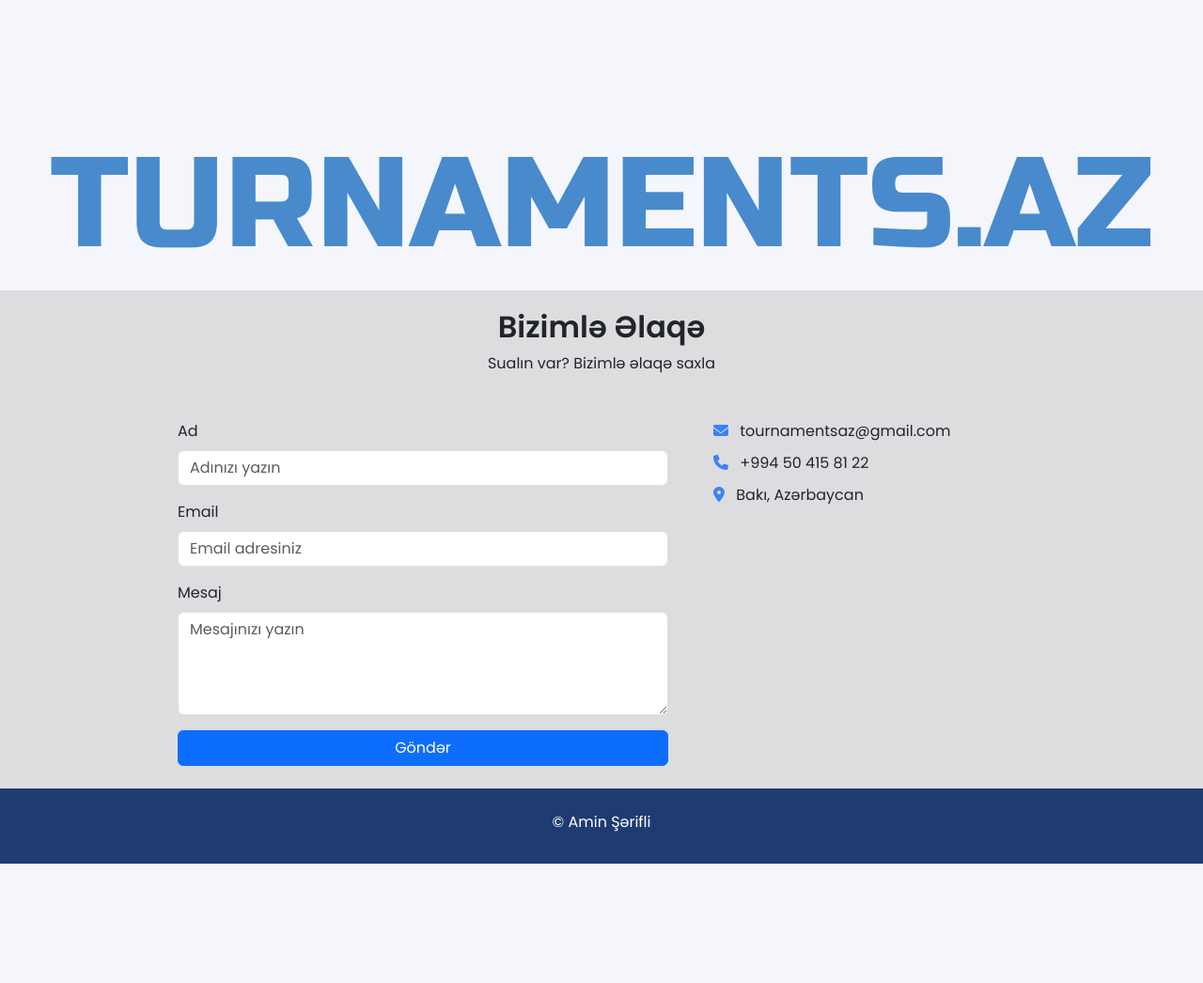
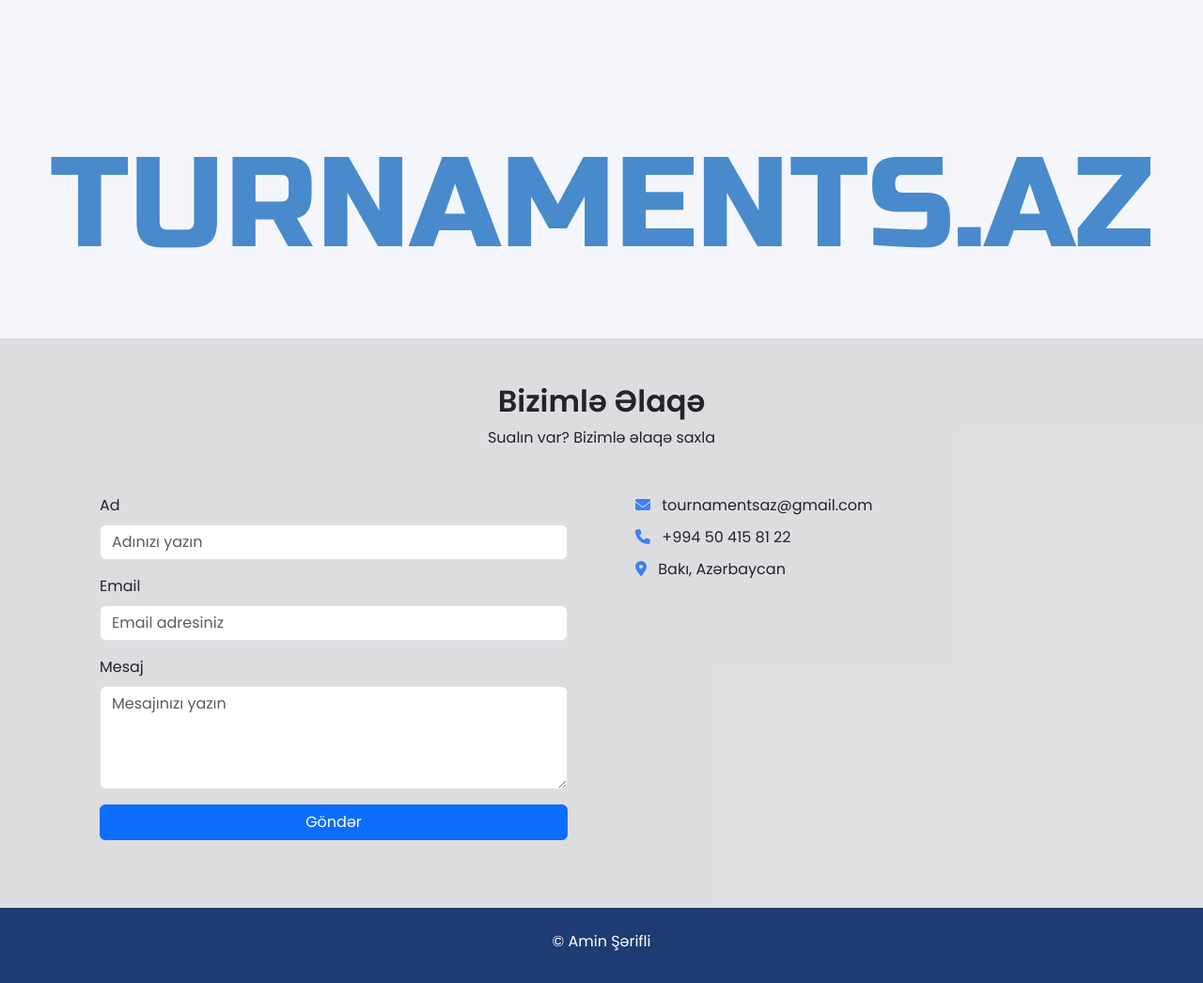
Before and after one commit to aminsharifli/Tournaments.az-BootStrap, a plain HTML site: page index.html in a window 1280 px wide. Shown: the part 1831-2877 px from the top of the page at 94% size. Before the commit the page ends 2750 px from the top, so only its background shows below. Drawn offline with nearby package versions, Linux system fonts and the light colour scheme; a script that the page names is missing.

Commit message:
Fix Site

```diff
--- a/index.html
+++ b/index.html
@@ -1,5 +1,6 @@
 <!DOCTYPE html>
 <html lang="az">
+
 <head>
     <meta charset="UTF-8">
     <meta name="viewport" content="width=device-width, initial-scale=1.0">
@@ -10,6 +11,7 @@
     <link href="https://fonts.googleapis.com/css?family=Russo+One" rel="stylesheet">
     <link rel="stylesheet" href="styel.css">
 </head>
+
 <body>
     <nav class="navbar navbar-expand-lg navbar-dark fixed-top navbar">
         <div class="container">
@@ -22,7 +24,8 @@
             <div class="collapse navbar-collapse" id="mainNav">
                 <ul class="navbar-nav mx-auto mb-2 mb-lg-0">
                     <li class="nav-item"><a class="nav-link active" href="#"><i class="fa fa-house me-1"></i>Ev</a></li>
-                <li class="nav-item dropdown"><a class="nav-link dropdown-toggle" href="#" data-bs-toggle="dropdown">Menu</a>
+                    <li class="nav-item dropdown"><a class="nav-link dropdown-toggle" href="#"
+                            data-bs-toggle="dropdown">Menu</a>
                         <ul class="dropdown-menu">
                             <li><a class="dropdown-item" href="#">Kuponlarım</a></li>
                             <li><a class="dropdown-item" href="#">Envanter</a></li>
@@ -30,7 +33,8 @@
                         </ul>
                     </li>
                     <li class="nav-item"><a class="nav-link" href="#"><i class="fa fa-gamepad me-1"></i>Oyunlar</a></li>
-                <li class="nav-item"><a class="nav-link" href="#"><i class="fa fa-dice-d6 me-1"></i>Turnirlər</a></li>
+                    <li class="nav-item"><a class="nav-link" href="#"><i class="fa fa-dice-d6 me-1"></i>Turnirlər</a>
+                    </li>
                     <li class="nav-item"><a class="nav-link" href="#"><i class="fa fa-user me-1"></i>Profil</a></li>
                 </ul>
             </div>
@@ -226,39 +230,38 @@
         </svg>
     </div>
     <!--  -->
-<div class="about">
+    <div class="about py-5">
         <div class="container">
             <div class="text-center mb-4">
                 <h2 class="fw-bold">Bizimlə Əlaqə</h2>
                 <p>Sualın var? Bizimlə əlaqə saxla</p>
             </div>
-           <div class="row d-flex justify-content-center">
-                <div class=" col-6 col-sm-4 w-50 p-3 forms p-4 h-100">
+            <div class="row justify-content-center g-4">
+                <div class="col-12 col-md-6">
+                    <div class="forms p-4 h-100">
                         <form>
                             <div class="mb-3">
                                 <label class="form-label">Ad</label>
                                 <input type="text" class="form-control" placeholder="Adınızı yazın">
                             </div>
-
                             <div class="mb-3">
                                 <label class="form-label">Email</label>
                                 <input type="email" class="form-control" placeholder="Email adresiniz">
                             </div>
-
                             <div class="mb-3">
                                 <label class="form-label">Mesaj</label>
                                 <textarea class="form-control" rows="4" placeholder="Mesajınızı yazın"></textarea>
                             </div>
-
-                        <button type="submit" class="btn btn-primary w-100">
-                            Göndər
-                        </button>
+                            <button type="submit" class="btn btn-primary w-100">Göndər</button>
                         </form>
                     </div>
-            <div class="col-6 col-sm-4 contact p-4 h-100">
+                </div>
+                <div class="col-12 col-md-6">
+                    <div class="contact p-4 h-100">
                         <p><i class="fa-solid fa-envelope me-2"></i> tournamentsaz@gmail.com</p>
                         <p><i class="fa-solid fa-phone me-2"></i> +994 50 415 81 22</p>
                         <p><i class="fa-solid fa-location-dot me-2"></i> Bakı, Azərbaycan</p>
+                    </div>
                 </div>
             </div>
         </div>
@@ -269,4 +272,5 @@
     <script src="https://cdn.jsdelivr.net/npm/bootstrap@5.3.2/dist/js/bootstrap.bundle.min.js"></script>
     <script src="js/script.js"></script>
 </body>
+
 </html>
--- a/styel.css
+++ b/styel.css
@@ -47,17 +47,9 @@ body{
     margin-bottom: 10px;
 }
 .contact i {color: #3b82f6;}
-
-.back{height: 50vh;}
-@media only screen and (min-width: 40px){.back{height: 10vh;}}
-@media only screen and (min-width: 623px){.back{height: 15vh;}}
-@media only screen and (min-width: 768px){.back{height: 20vh;}}
-@media only screen and (min-width: 1170px){.back{height: 30vh;}}
-@media only screen and (min-width: 1300px){.back{height: 50vh;}}
 /* animation */
 svg {
   font-family: 'Russo One', sans-serif;
-  position: absolute;
   margin: auto;
 }
 svg text {
```
Lines whose indentation alone changed are shown as unchanged.
